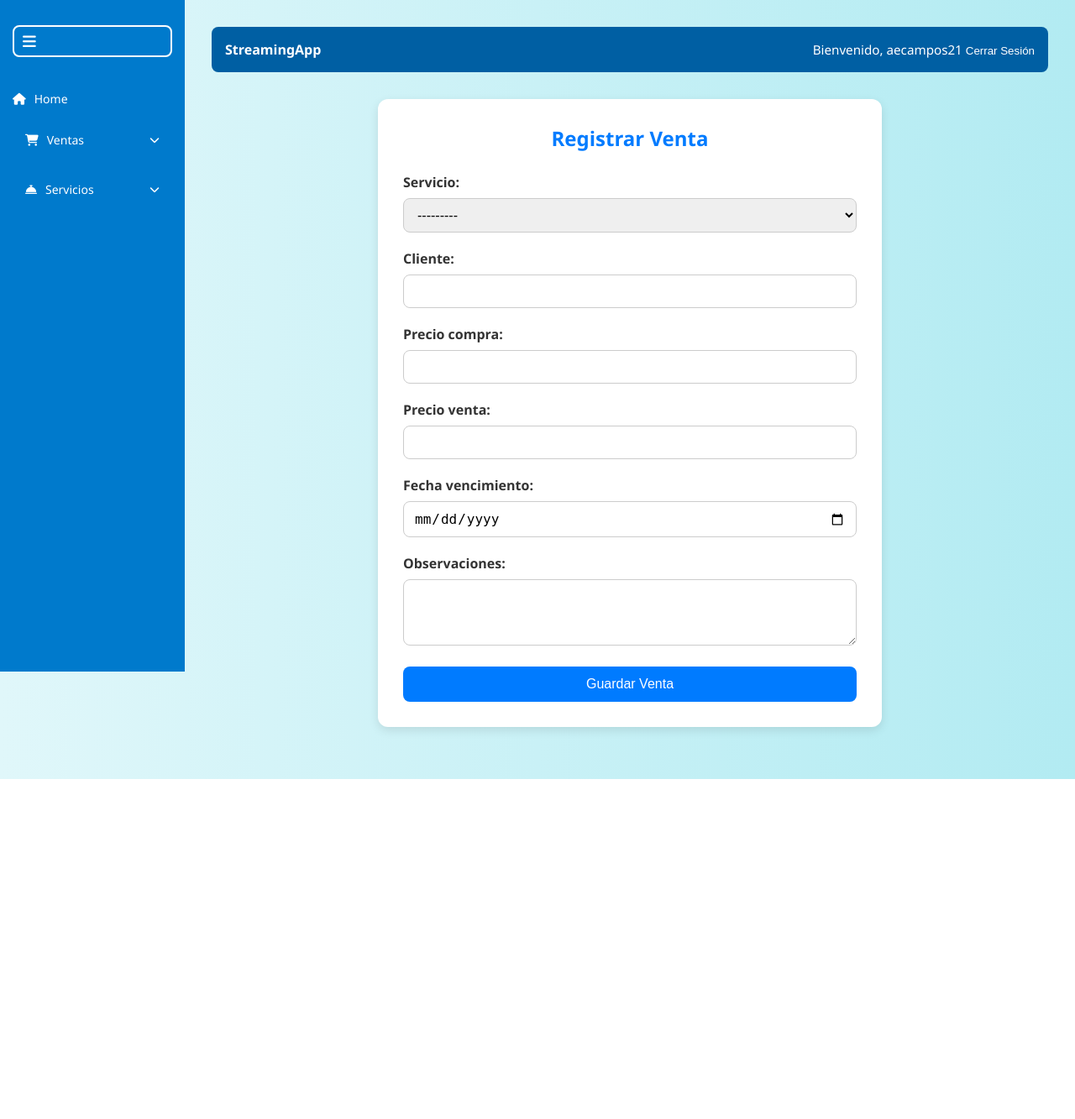
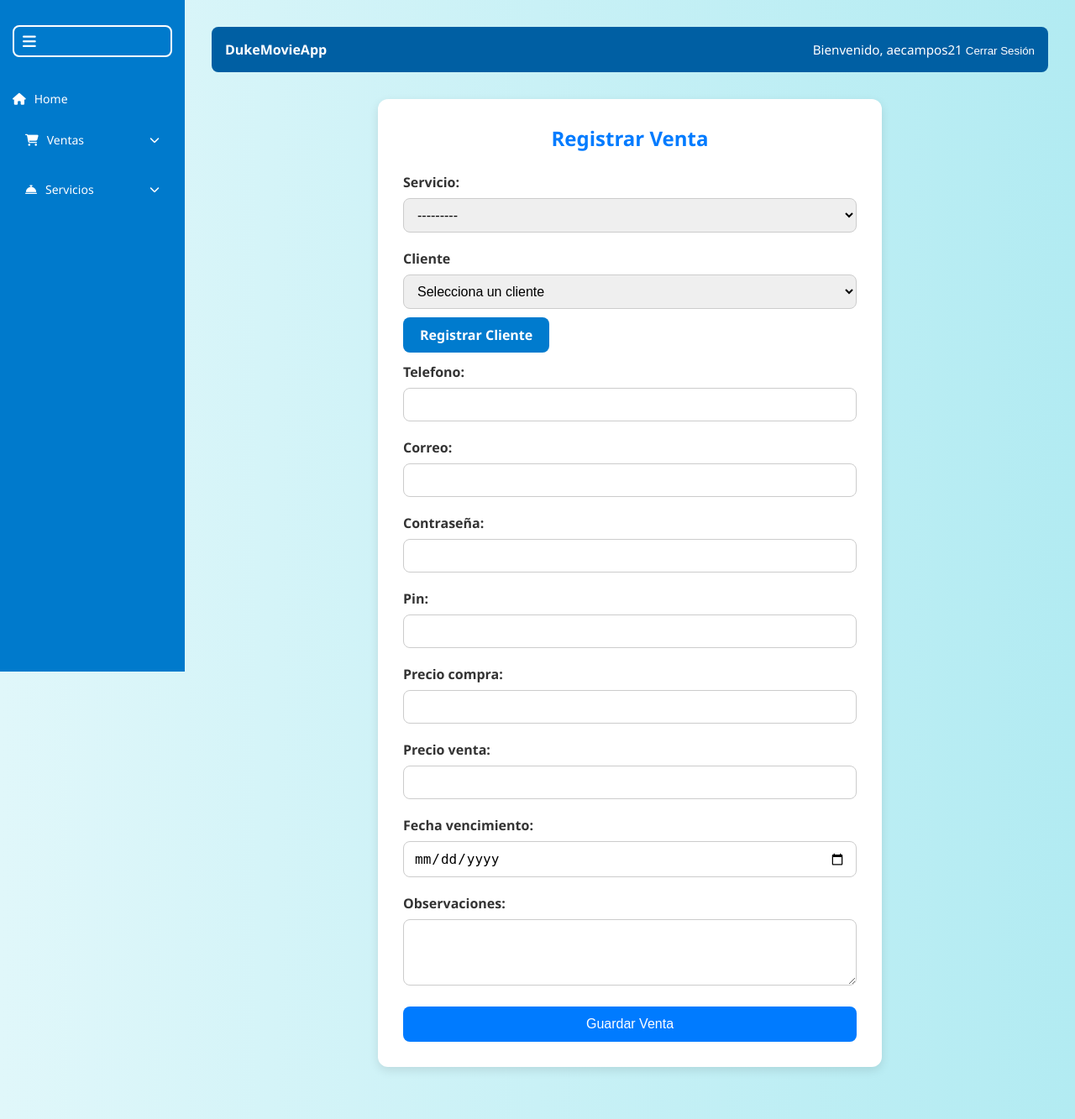
Before and after one commit to andrescampos2192/django, a Django app: page /registrar-venta/ in a window 1280 px wide. Shown: the whole page at 84% size. Before the commit the page ends 928 px from the top, so only its background shows below. Run offline with Django 5.2, Linux system fonts and the light colour scheme; a user stored in the database is signed in; data comes from the database, SQL or seed files in the repository; both versions use the stored data as it was after the commit.

Commit message:
commit final

```diff
--- a/crud/forms.py
+++ b/crud/forms.py
@@ -1,5 +1,5 @@
 from django import forms
-from .models import task, Servicio, Venta
+from .models import task, Servicio, Venta, Cliente
 
 class taskform(forms.ModelForm):
     class Meta:
@@ -14,11 +14,12 @@ class ServicioForm(forms.ModelForm):
 class VentaForm(forms.ModelForm):
     class Meta:
         model = Venta
-        fields = ['servicio', 'cliente', 'precio_compra', 'precio_venta', 'fecha_vencimiento', 'observaciones']
+        fields = ['servicio', 'cliente', 'telefono', 'correo', 'contraseña', 'pin', 'precio_compra', 'precio_venta', 'fecha_vencimiento', 'observaciones']
         widgets = {
             'fecha_vencimiento': forms.DateInput(attrs={'type': 'date'}),
             'observaciones': forms.Textarea(attrs={'rows': 3}),
         }
+
 
     def __init__(self, *args, **kwargs):
         super().__init__(*args, **kwargs)
@@ -26,3 +27,9 @@ class VentaForm(forms.ModelForm):
         self.fields['precio_compra'].required = True
         self.fields['precio_venta'].required = True
         self.fields['fecha_vencimiento'].required = True
+
+
+class ClienteForm(forms.ModelForm):
+    class Meta:
+        model = Cliente
+        fields = ['nombre', 'correo', 'telefono']
--- a/crud/models.py
+++ b/crud/models.py
@@ -23,9 +23,16 @@ class Servicio(models.Model):
         return self.nombre
 
 
+from django.db import models
+from django.contrib.auth.models import User
+
 class Venta(models.Model):
     servicio = models.ForeignKey(Servicio, on_delete=models.CASCADE)
     cliente = models.CharField(max_length=100)
+    telefono = models.CharField(max_length=15, null=True, blank=True)  # Nuevo campo
+    correo = models.EmailField(max_length=100, null=True, blank=True)  # Nuevo campo
+    contraseña = models.CharField(max_length=100, null=True, blank=True)
+    pin = models.CharField(max_length=100, null=True, blank=True)  # Nuevo campo
     precio_compra = models.DecimalField(max_digits=10, decimal_places=2)
     precio_venta = models.DecimalField(max_digits=10, decimal_places=2)
     fecha_compra = models.DateTimeField(auto_now_add=True)
@@ -42,10 +49,12 @@ class Venta(models.Model):
         # Retorna la diferencia
         return self.precio_venta - self.precio_compra
 
+
 class Cliente(models.Model):
     nombre = models.CharField(max_length=100)
     correo = models.EmailField()
-    # Otros campos que necesites para el cliente
+    telefono = models.CharField(max_length=15, blank=True, null=True)  # Agregado el campo teléfono
+    # Puedes agregar más campos según lo que necesites.
 
     def __str__(self):
         return self.nombre
--- a/crud/templates/base.html
+++ b/crud/templates/base.html
@@ -3,7 +3,7 @@
 <html lang="es">
 <head>
     <meta charset="UTF-8">
-    <title>{% block title %}Mi App de Streaming{% endblock %}</title>
+    <title>{% block title %}DukeMovieApp{% endblock %}</title>
     <link rel="stylesheet" href="{% static 'css/styles.css' %}">
     <link rel="stylesheet" href="https://cdnjs.cloudflare.com/ajax/libs/font-awesome/6.5.0/css/all.min.css">
 </head>
@@ -32,6 +32,7 @@
             <ul class="submenu" id="ventas-submenu">
                 <li><a href="{% url 'crud:registrar_venta' %}">Registrar Venta</a></li>
                 <li><a href="{% url 'crud:listar_ventas' %}">Ventas Registradas</a></li>
+                <li><a href="{% url 'crud:listar_clientes' %}">Clientes registrados</a></li>
             </ul>
         </li>
 
@@ -53,7 +54,7 @@
 <div class="{% if user.is_authenticated %}main-content{% else %}unauth-content{% endif %} {% if sidebar_collapsed %}collapsed{% endif %}">
     {% if user.is_authenticated %}
         <div class="top-bar">
-            <div><strong>StreamingApp</strong></div>
+            <div><strong>DukeMovieApp</strong></div>
             <div class="user-info">
                 Bienvenido, {{ user.username }}
                 <form id="logout-form" action="{% url 'logout' %}" method="post" style="display: inline;">
--- a/crud/templates/crud/registrar_venta.html
+++ b/crud/templates/crud/registrar_venta.html
@@ -12,9 +12,40 @@
         </div>
 
         <div class="form-group">
-            {{ form.cliente.label_tag }}
-            {{ form.cliente }}
+            <label for="id_cliente">Cliente</label>
+            <select name="cliente" id="id_cliente" class="form-control">
+                <option value="" disabled selected>Selecciona un cliente</option>
+                {% for cliente in clientes %}
+                    <option value="{{ cliente.id }}" {% if cliente.id == form.cliente.value %}selected{% endif %}>{{ cliente.nombre }}</option>
+                {% endfor %}
+            </select>
             <small class="error-message" id="error-cliente"></small>
+        </div>
+        <a href="{% url 'crud:registrar_cliente' %}" class="btn btn-secondary">Registrar Cliente</a>
+        <br>
+        <br>
+        <div class="form-group">
+            {{ form.telefono.label_tag }}
+            {{ form.telefono }}
+            <small class="error-message" id="error-telefono"></small>
+        </div>
+
+        <div class="form-group">
+            {{ form.correo.label_tag }}
+            {{ form.correo }}
+            <small class="error-message" id="error-correo"></small>
+        </div>
+
+        <div class="form-group">
+            {{ form.contraseña.label_tag }}
+            {{ form.contraseña }}
+            <small class="error-message" id="error-contraseña"></small>
+        </div>
+
+        <div class="form-group">
+            {{ form.pin.label_tag }}
+            {{ form.pin }}
+            <small class="error-message" id="error-pin"></small>
         </div>
 
         <div class="form-group">
@@ -41,6 +72,7 @@
         </div>
 
         <button type="submit" class="btn-guardar">Guardar Venta</button>
+
     </form>
 </div>
 {% endblock %}
@@ -50,6 +82,10 @@
 document.addEventListener('DOMContentLoaded', function () {
     const fields = [
         { id: 'id_cliente', errorId: 'error-cliente', message: 'Este campo es obligatorio.' },
+        { id: 'id_telefono', errorId: 'error-telefono', message: 'Ingrese el número de teléfono.' },
+        { id: 'id_correo', errorId: 'error-correo', message: 'Ingrese el correo electrónico.' },
+        { id: 'id_contraseña', errorId: 'error-contraseña', message: 'Ingrese la contraseña.' },
+        { id: 'id_pin', errorId: 'error-pin', message: 'Ingrese el pin.' },
         { id: 'id_precio_compra', errorId: 'error-precio_compra', message: 'Ingrese el precio de compra.' },
         { id: 'id_precio_venta', errorId: 'error-precio_venta', message: 'Ingrese el precio de venta.' },
         { id: 'id_fecha_vencimiento', errorId: 'error-fecha_vencimiento', message: 'Seleccione una fecha de vencimiento.' },
--- a/crud/templates/home.html
+++ b/crud/templates/home.html
@@ -8,7 +8,7 @@
 </head>
 <body class="home-body">
     <div class="home-container">
-        <h1 class="home-title">Bienvenid@</h1>
+        <h1 class="home-title">Bienvenid@ a DukeMovieApp</h1>
         <p class="home-links">
             <a href="{% url 'register' %}" class="btn-home">Registrarse</a>
             <a href="{% url 'login' %}" class="btn-home">Iniciar sesión</a>
--- a/crud/urls.py
+++ b/crud/urls.py
@@ -4,6 +4,8 @@ from django.contrib.auth import views as auth_views
 from crud.views import registrar_venta
 from .views import listar_ventas
 from .views import dashboard_view
+from .views import cuentas_por_vencer
+from .views import listar_clientes
 
 app_name = 'crud'
 
@@ -12,11 +14,14 @@ urlpatterns = [
     path('register/', views.register, name='register'),
     path('login/', auth_views.LoginView.as_view(), name='login'),
     path('logout/', views.custom_logout, name='logout'),
-
     path('servicios/', views.listar_servicios, name='listar_servicios'),
     path('crear-servicio/', views.crear_servicio, name='crear_servicio'),
     path('eliminar-servicio/<int:id>/', views.eliminar_servicio, name='eliminar_servicio'),
     path('registrar-venta/', registrar_venta, name='registrar_venta'),
     path('ventas/', listar_ventas, name='listar_ventas'),
     path('dashboard/', dashboard_view, name='dashboard'),  # Mantén solo esta línea
+    path('cuentas_por_vencer/', cuentas_por_vencer, name='cuentas_por_vencer'),
+    path('registrar-cliente/', views.registrar_cliente, name='registrar_cliente'),
+    path('listar_clientes/', listar_clientes, name='listar_clientes'),
+
 ]
--- a/crud/views.py
+++ b/crud/views.py
@@ -2,7 +2,7 @@ from django.shortcuts import render, redirect, get_object_or_404
 from django.contrib.auth.forms import UserCreationForm
 from django.contrib.auth.decorators import login_required
 from django.contrib import messages
-from .forms import taskform, ServicioForm, VentaForm
+from .forms import taskform, ServicioForm, VentaForm, ClienteForm
 from .models import task, Servicio, Venta, Cliente
 from django.db.models import Sum
 from django.utils.timezone import now
@@ -112,8 +112,14 @@ def registrar_venta(request):
             return redirect('crud:registrar_venta')  # Te mantiene en la misma página
     else:
         form = VentaForm()
+        clientes = Cliente.objects.all()  # Aquí obtienes los clientes
 
-    return render(request, 'crud/registrar_venta.html', {'form': form})
+    # Pasa los clientes al contexto
+    return render(request, 'crud/registrar_venta.html', {
+        'form': form,
+        'clientes': clientes,  # Agrega los clientes al contexto
+    })
+
 
 from django.shortcuts import render
 from .models import Venta
@@ -183,3 +189,35 @@ def dashboard_view(request):
         'cuentas_por_vencer': cuentas_por_vencer,
         'total_clientes': total_clientes
     })
+
+@login_required
+def cuentas_por_vencer(request):
+    hoy = timezone.now()
+    fecha_limite = hoy + timedelta(days=7)  # Las cuentas que vencen en los próximos 7 días
+
+    cuentas_vencidas = Venta.objects.filter(
+        fecha_vencimiento__gte=hoy,
+        fecha_vencimiento__lte=fecha_limite
+    )
+
+    return render(request, 'crud/cuentas_por_vencer.html', {
+        'cuentas_vencidas': cuentas_vencidas
+    })
+
+
+def registrar_cliente(request):
+    if request.method == 'POST':
+        form = ClienteForm(request.POST)
+        if form.is_valid():
+            form.save()  # Guardar el cliente en la base de datos
+            return redirect('crud:registrar_venta')  # Redirigir a la página que listará los clientes
+    else:
+        form = ClienteForm()
+
+    return render(request, 'crud/registrar_cliente.html', {'form': form})
+
+
+@login_required
+def listar_clientes(request):
+    clientes = Cliente.objects.all()
+    return render(request, 'crud/listar_clientes.html', {'clientes': clientes})
--- a/p001crud/urls.py
+++ b/p001crud/urls.py
@@ -8,6 +8,8 @@ from django.contrib.auth import views as auth_views
 from crud.views import crear_servicio
 from crud.views import registrar_venta
 from crud.views import dashboard_view
+from crud.views import cuentas_por_vencer
+from crud.views import listar_clientes
 
 urlpatterns = [
     path('admin/', admin.site.urls),
@@ -21,4 +23,6 @@ urlpatterns = [
     path('logout/', LogoutView.as_view(), name='logout'),
     path('login/', auth_views.LoginView.as_view(), name='login'),
     path('registrar-venta/', registrar_venta, name='registrar_venta'),
+    path('cuentas_por_vencer/', cuentas_por_vencer, name='cuentas_por_vencer'),
+    path('listar_clientes/', listar_clientes, name='listar_clientes'),
 ]
```
Also changed, not shown: crud/static/css/styles.css (+86 -0 lines), crud/templates/crud/cuentas_por_vencer.html (added, +38 -0 lines), crud/templates/crud/lista_ventas.html (+9 -1 lines), crud/templates/crud/listar_clientes.html (added, +32 -0 lines), crud/templates/crud/registrar_cliente.html (added, +30 -0 lines), crud/templates/dashboard.html (+11 -8 lines), crud/migrations/0005_venta_contraseña_venta_correo_venta_pin_and_more.py (added), crud/migrations/0006_cliente_telefono.py (added), db.sqlite3.
